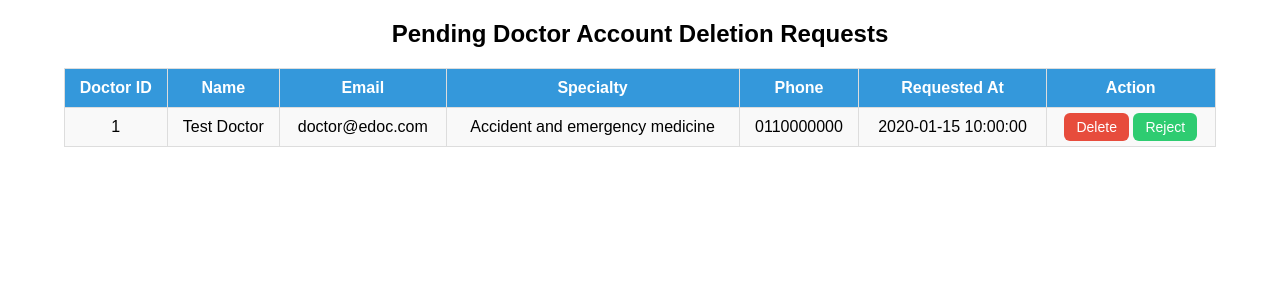
After one commit to ManushkaSL/ehospital, a PHP site: page /admin/doctors-delete-request.php in a window 1280 px wide. The commit adds this page. Shown: the top 300 px of the page. Run offline with PHP 8.4, Linux system fonts and the light colour scheme; data comes from the database, SQL or seed files in the repository; both versions use the stored data as it was after the commit; tables that the repository leaves empty hold one stand-in row (values such as "Sample post").

Commit message:
SQL file is changed and in admin folder two new files doctors-delete-request.php and process-delete-request.php are added and index.php is updated and in doctor folder one file delete-requests.php is added and settings is updated

```diff
--- /dev/null
+++ b/admin/doctors-delete-request.php
@@ -0,0 +1,63 @@
+<?php
+session_start();
+include("../connection.php");
+
+// Fetch all pending requests
+$sql = "SELECT dr.id AS request_id, d.docid, d.docname, d.docemail, d.doctel, s.sname AS specialty, dr.requested_at
+        FROM delete_requests dr
+        JOIN doctor d ON dr.doctor_id = d.docid
+        LEFT JOIN specialties s ON d.specialties = s.id
+        WHERE dr.status='pending'";
+$result = $database->query($sql);
+?>
+<!DOCTYPE html>
+<html lang="en">
+<head>
+    <meta charset="UTF-8">
+    <title>Doctor Deletion Requests</title>
+    <link rel="stylesheet" href="../css/main.css">
+    <style>
+        body { font-family: Arial, sans-serif; }
+        table { border-collapse: collapse; width: 90%; margin: 20px auto; }
+        th, td { border: 1px solid #ddd; padding: 10px; text-align: center; }
+        th { background-color: #3498db; color: white; }
+        tr:nth-child(even) { background-color: #f9f9f9; }
+        a.button {
+            padding: 6px 12px;
+            text-decoration: none;
+            border-radius: 6px;
+            font-size: 14px;
+        }
+        .approve { background-color: #e74c3c; color: white; }
+        .reject { background-color: #2ecc71; color: white; }
+    </style>
+</head>
+<body>
+    <h2 style="text-align:center;">Pending Doctor Account Deletion Requests</h2>
+    <table>
+        <tr>
+            <th>Doctor ID</th>
+            <th>Name</th>
+            <th>Email</th>
+            <th>Specialty</th>
+            <th>Phone</th>
+            <th>Requested At</th>
+            <th>Action</th>
+        </tr>
+        <?php while($row = $result->fetch_assoc()) { ?>
+        <tr>
+            <td><?php echo $row['docid']; ?></td>
+            <td><?php echo $row['docname']; ?></td>
+            <td><?php echo $row['docemail']; ?></td>
+            <td><?php echo $row['specialty']; ?></td>
+            <td><?php echo $row['doctel']; ?></td>
+            <td><?php echo $row['requested_at']; ?></td>
+            <td>
+                <a class="button approve" href="process-delete-request.php?action=approve&request_id=<?php echo $row['request_id']; ?>">Delete</a>
+                <a class="button reject" href="process-delete-request.php?action=reject&request_id=<?php echo $row['request_id']; ?>">Reject</a>
+            </td>
+        </tr>
+        <?php } ?>
+    </table>
+</body>
+</html>
--- a/doctor/settings.php
+++ b/doctor/settings.php
@@ -255,7 +255,7 @@
 
                         </div>
                         <div style="display: flex;justify-content: center;">
-                        <a href="delete-doctor.php?id='.$id.'" class="non-style-link"><button  class="btn-primary btn"  style="display: flex;justify-content: center;align-items: center;margin:10px;padding:10px;"<font class="tn-in-text">&nbsp;Yes&nbsp;</font></button></a>&nbsp;&nbsp;&nbsp;
+                        <a href="delete-requests.php?id='.$id.'" class="non-style-link"><button  class="btn-primary btn"  style="display: flex;justify-content: center;align-items: center;margin:10px;padding:10px;"<font class="tn-in-text">&nbsp;Yes&nbsp;</font></button></a>&nbsp;&nbsp;&nbsp;
                         <a href="settings.php" class="non-style-link"><button  class="btn-primary btn"  style="display: flex;justify-content: center;align-items: center;margin:10px;padding:10px;"><font class="tn-in-text">&nbsp;&nbsp;No&nbsp;&nbsp;</font></button></a>
 
                         </div>
```
Also changed, not shown: SQL_Database_edoc.sql (+19 -0 lines), admin/index.php (+27 -24 lines), admin/process-delete-request.php (added, +53 -0 lines), doctor/delete-requests.php (added, +29 -0 lines).
